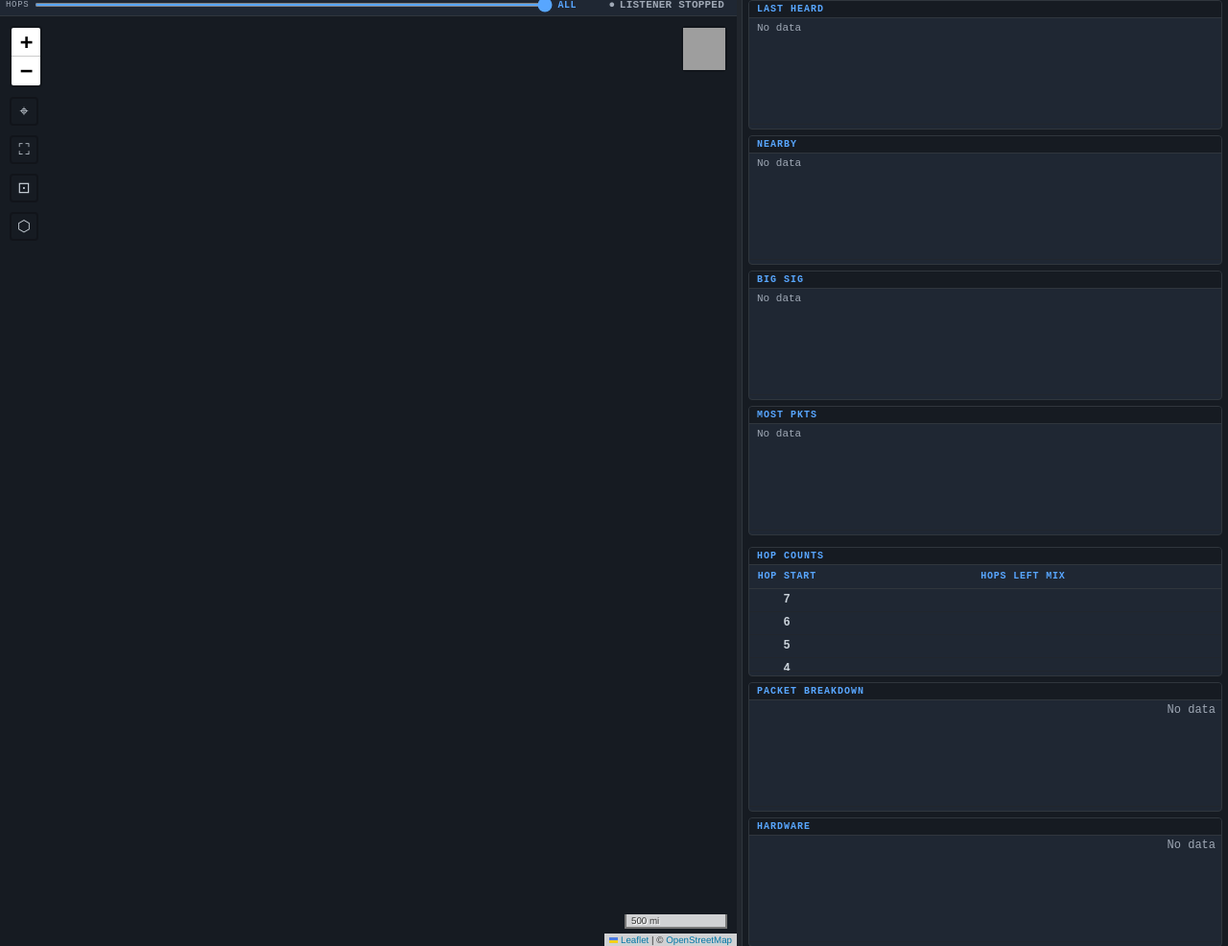
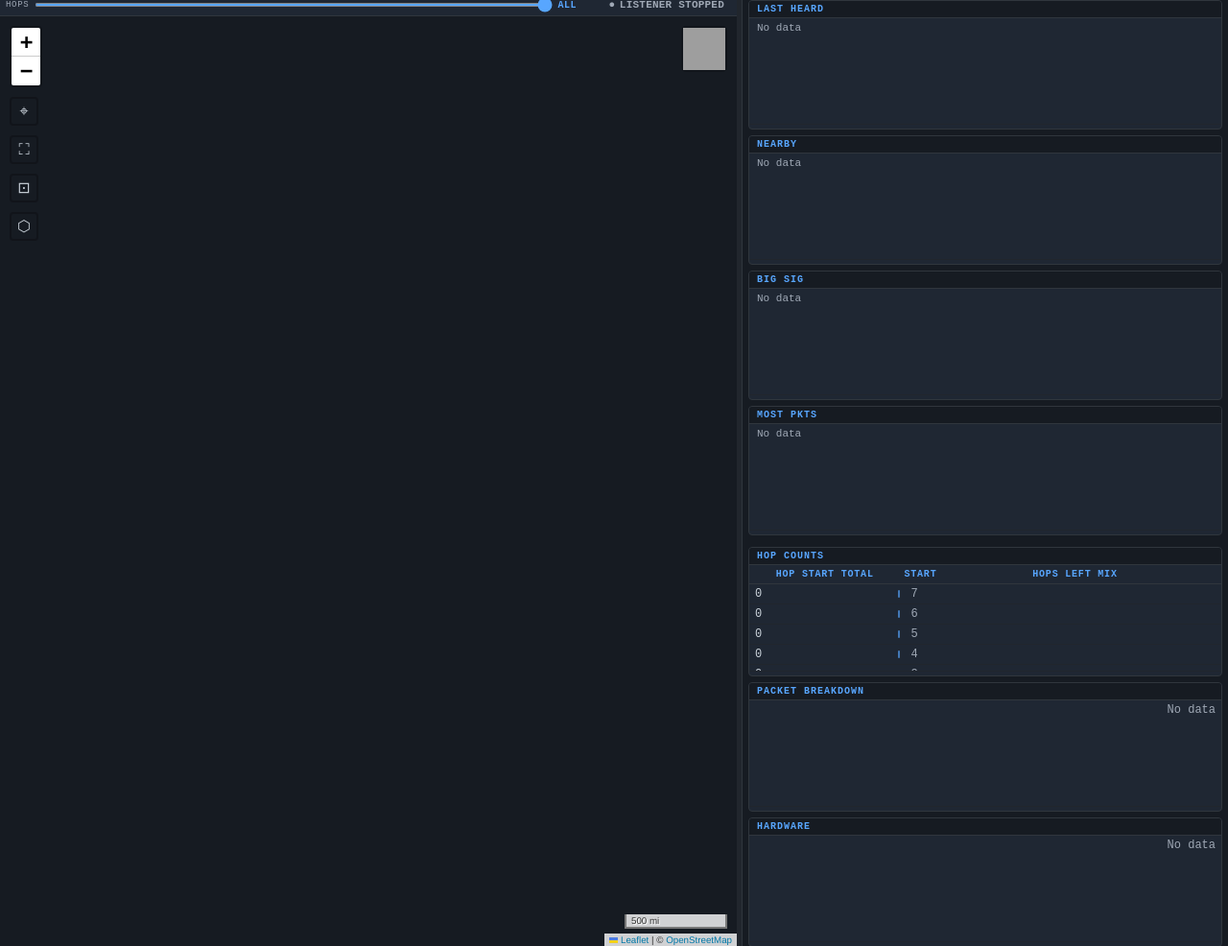
Before and after one commit to swiings/NodeMonitor, a Flask app: page / in a window 1280 px wide. Shown: the part 137-1123 px from the top of the page at 96% size. Run offline with Flask 3, Linux system fonts and the light colour scheme; data that the repository does not hold is empty; grey boxes are pictures that could not be loaded.

Commit message:
Revert "mods to hop chart"
This reverts commit b8ea929f2d15adf41d8128f58c8e919c9f709117.

```diff
--- a/NMDisplay/static/css/style.css
+++ b/NMDisplay/static/css/style.css
@@ -454,59 +454,6 @@ body.layout-split #nm-charts-container {
 .nm-hop-seg {
   height: 100%;
   min-width: 2px;
-}
-
-.nm-hop-start-label {
-  color: var(--text);
-  text-align: center;
-  font-weight: bold;
-  letter-spacing: 0.04em;
-  padding: 4px 4px;
-  white-space: nowrap;
-}
-
-.nm-hop-seg-stack--joint {
-  height: 12px;
-}
-
-#nm-hop-dist-table-joint tr {
-  height: 24px;
-}
-
-#nm-hop-dist-table-joint .nm-hop-bar-cell--right {
-  padding: 4px 4px 4px 2px;
-}
-
-.nm-hop-legend-row td {
-  padding: 6px 6px 7px;
-  border-top: 1px solid var(--border);
-}
-
-.nm-hop-legend {
-  display: flex;
-  flex-wrap: wrap;
-  gap: 8px;
-  justify-content: center;
-  align-items: center;
-}
-
-.nm-hop-legend-item {
-  display: inline-flex;
-  align-items: center;
-  gap: 4px;
-}
-
-.nm-hop-legend-swatch {
-  width: 10px;
-  height: 10px;
-  border-radius: 2px;
-  border: 1px solid color-mix(in srgb, var(--text) 35%, transparent);
-}
-
-.nm-hop-legend-text {
-  color: var(--text-dim);
-  font-size: 10px;
-  letter-spacing: 0.04em;
 }
 .nm-hop-table tr { border-bottom: 1px solid var(--divider); }
 .nm-hop-table tr:last-child { border-bottom: none; }
--- a/NMDisplay/static/js/gauges.js
+++ b/NMDisplay/static/js/gauges.js
@@ -198,7 +198,8 @@ const NMGauges = (() => {
     }
   }
 
-  // Legacy dual chart color ramp (red -> green) remains unchanged.
+  // Fixed, absolute color ramp by hops-left value.
+  // 0 is always red and higher values progress toward green.
   const _HOP_LEFT_COLORS = {
     "0": "#710b00",
     "1": "#7a3818",
@@ -216,26 +217,6 @@ const NMGauges = (() => {
     if (n <= 0) return _HOP_LEFT_COLORS["0"];
     if (n >= 7) return _HOP_LEFT_COLORS["7"];
     return _HOP_LEFT_COLORS[String(n)] || _HOP_LEFT_COLORS["0"];
-  }
-
-  // Joint chart palette maps hops-left values to categorical colors
-  // from the Packet Breakdown visual family (fixed absolute mapping).
-  const _HOP_LEFT_JOINT_COLORS = {
-    "0": "var(--green)",
-    "1": "var(--purple)",
-    "2": "#20a3c0",
-    "3": "var(--accent)",
-    "4": "#bddf34",
-    "5": "#e8a363",
-    "6": "#b389fd",
-    "7": "#6dbad5",
-  };
-
-  function _hopJointColorByLeft(value) {
-    const n = _toHopInt(value);
-    if (n == null || n <= 0) return _HOP_LEFT_JOINT_COLORS["0"];
-    if (n >= 7) return _HOP_LEFT_JOINT_COLORS["7"];
-    return _HOP_LEFT_JOINT_COLORS[String(n)] || _HOP_LEFT_JOINT_COLORS["0"];
   }
 
   function _toHopInt(value) {
@@ -348,65 +329,57 @@ const NMGauges = (() => {
   }
 
   // New joint view:
-  // rows are fixed buckets: 7..3 and <3, right side is segmented hops-left distribution.
+  // rows are hop_start (0..7), right side is segmented hops-left distribution.
   // Segment colors are absolute by hops-left value and never re-mapped per row.
   function _renderHopStartJoint(table, jointRaw) {
-    const _buildBucket = (label, starts) => {
+    const rowsByStart = [];
+    for (let hopStart = 7; hopStart >= 0; hopStart--) {
+      const row = jointRaw?.[String(hopStart)] || {};
       const byLeft = {};
       let rowTotal = 0;
-      for (let hopLeft = 0; hopLeft <= 7; hopLeft++) byLeft[hopLeft] = 0;
-      for (const hopStart of starts) {
-        const row = jointRaw?.[String(hopStart)] || {};
-        for (let hopLeft = 0; hopLeft <= hopStart; hopLeft++) {
-          const count = Number(row[String(hopLeft)] || 0);
-          byLeft[hopLeft] += count;
-          rowTotal += count;
-        }
+      for (let hopLeft = 0; hopLeft <= hopStart; hopLeft++) {
+        const count = Number(row[String(hopLeft)] || 0);
+        byLeft[hopLeft] = count;
+        rowTotal += count;
       }
-      return { label, byLeft, rowTotal };
-    };
+      rowsByStart.push({ hopStart, byLeft, rowTotal });
+    }
 
-    const rowsByStart = [
-      _buildBucket("7", [7]),
-      _buildBucket("6", [6]),
-      _buildBucket("5", [5]),
-      _buildBucket("4", [4]),
-      _buildBucket("3", [3]),
-      _buildBucket("<3", [2, 1, 0]),
-    ];
+    const maxRowTotal = Math.max(1, ...rowsByStart.map(r => r.rowTotal));
 
     const colgroup = `<colgroup>
-      <col style="width:16%">
-      <col style="width:84%">
+      <col style="width:8%">
+      <col style="width:24%">
+      <col style="width:6%">
+      <col style="width:62%">
     </colgroup>`;
 
     const header = `<tr class="nm-hop-dual-head">
-      <th class="nm-hop-used-head">Hop Start</th>
+      <th class="nm-hop-used-head" colspan="2">Hop Start Total</th>
+      <th class="nm-hop-mid-head">Start</th>
       <th class="nm-hop-left-head">Hops Left Mix</th>
     </tr>`;
 
     const rows = rowsByStart.map((r) => {
+      const totalPct = Math.round((r.rowTotal / maxRowTotal) * 100);
+
       const segs = [];
-      for (let hopLeft = 0; hopLeft <= 7; hopLeft++) {
+      for (let hopLeft = 0; hopLeft <= r.hopStart; hopLeft++) {
         const count = r.byLeft[hopLeft] || 0;
         if (count <= 0) continue;
         const segPct = r.rowTotal > 0 ? (count / r.rowTotal) * 100 : 0;
-        segs.push(`<div class="nm-hop-seg" style="width:${segPct}%;background:${_hopJointColorByLeft(hopLeft)}" title="left ${hopLeft}: ${count}"></div>`);
+        segs.push(`<div class="nm-hop-seg" style="width:${segPct}%;background:${_hopColorByLeft(hopLeft)}" title="left ${hopLeft}: ${count}"></div>`);
       }
 
       return `<tr>
-        <td class="nm-hop-start-label">${r.label}</td>
-        <td class="nm-hop-bar-cell nm-hop-bar-cell--right"><div class="nm-hop-seg-stack nm-hop-seg-stack--joint">${segs.join("")}</div></td>
+        <td class="nm-hop-count nm-hop-count--left">${r.rowTotal}</td>
+        <td class="nm-hop-bar-cell nm-hop-bar-cell--left"><div class="nm-hop-bar nm-hop-bar--left" style="width:${totalPct}%;background:var(--accent);opacity:0.65"></div></td>
+        <td class="nm-hop-mid-divider">${r.hopStart}</td>
+        <td class="nm-hop-bar-cell nm-hop-bar-cell--right"><div class="nm-hop-seg-stack">${segs.join("")}</div></td>
       </tr>`;
     });
 
-    const legendItems = Array.from({ length: 8 }, (_, hopLeft) => (
-      `<span class="nm-hop-legend-item"><span class="nm-hop-legend-swatch" style="background:${_hopJointColorByLeft(hopLeft)}"></span><span class="nm-hop-legend-text">${hopLeft}</span></span>`
-    )).join("");
-
-    const legend = `<tr class="nm-hop-legend-row"><td colspan="2"><div class="nm-hop-legend">${legendItems}</div></td></tr>`;
-
-    table.innerHTML = colgroup + header + rows.join("") + legend;
+    table.innerHTML = colgroup + header + rows.join("");
   }
 
   function _set(id, value) {
```
